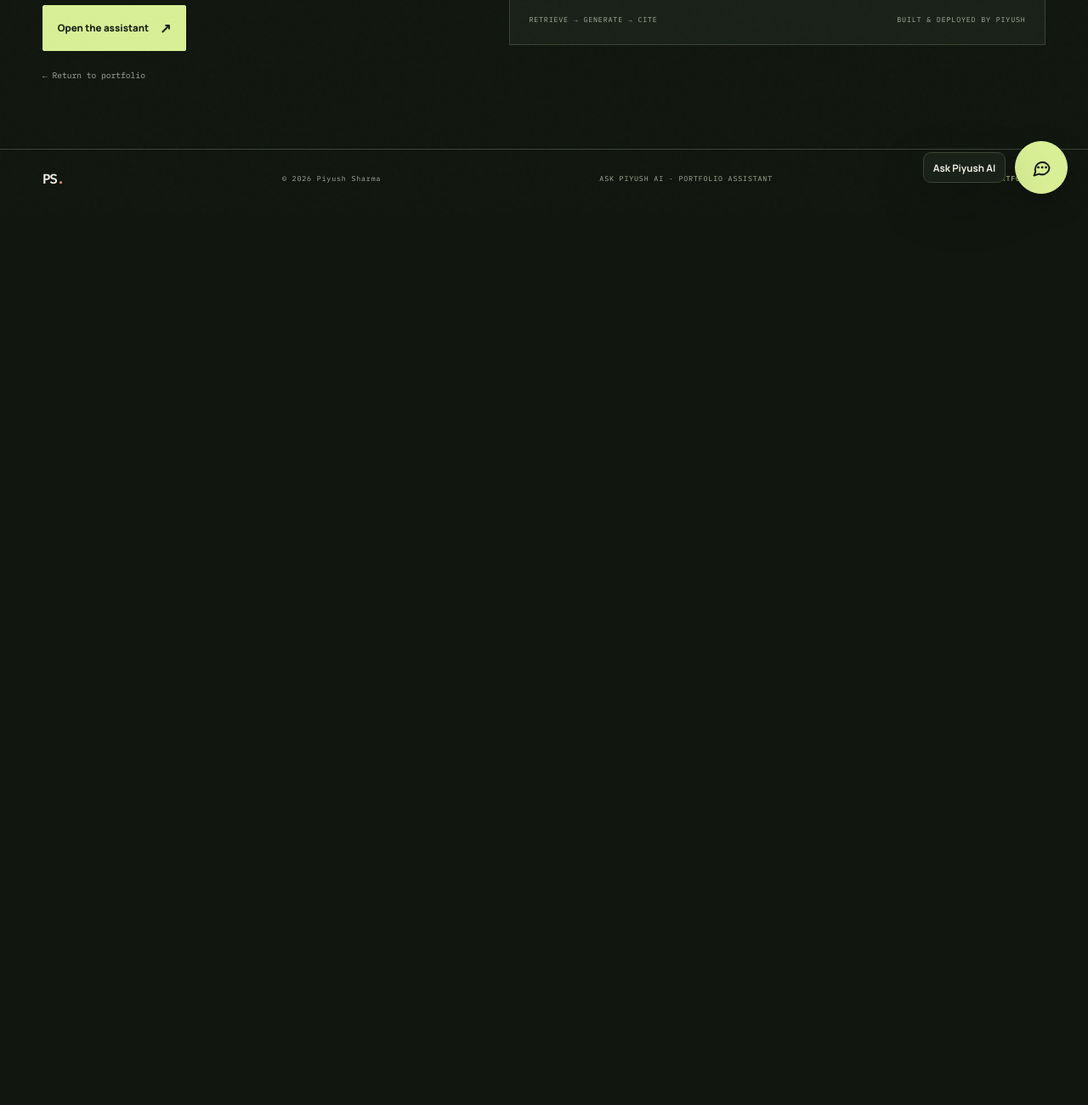
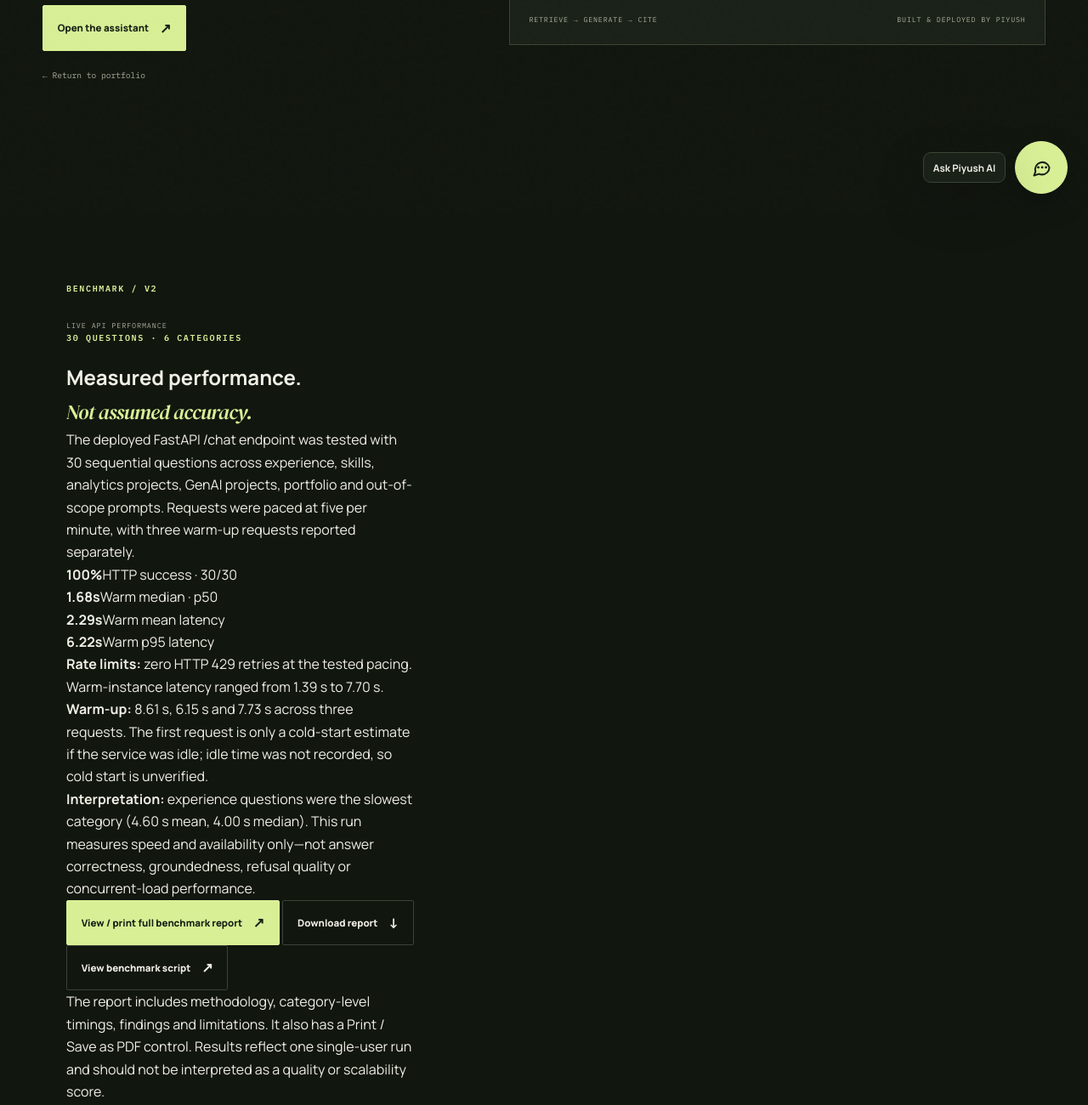
Before and after one commit to piyush0920/piyush0920.github.io, a plain HTML site: page ask-piyush-ai.html in a window 1280 px wide. Shown: the part 548-1848 px from the top of the page at 85% size. Before the commit the page ends 800 px from the top, so only its background shows below. Drawn offline with Linux system fonts and the light colour scheme.

Commit message:
Add Ask Piyush AI benchmark results to project page

```diff
--- a/ask-piyush-ai.html
+++ b/ask-piyush-ai.html
@@ -7,7 +7,7 @@
   <link rel="icon" href="assets/favicon.svg" type="image/svg+xml" />
   <link rel="preconnect" href="https://fonts.googleapis.com" /><link rel="preconnect" href="https://fonts.gstatic.com" crossorigin />
   <link href="https://fonts.googleapis.com/css2?family=DM+Serif+Display:ital@0;1&family=IBM+Plex+Mono:wght@400;500;600&family=Manrope:wght@400;500;600;700;800&display=swap" rel="stylesheet" />
-  <link rel="stylesheet" href="style.css?v=20261116-review1" />
+  <link rel="stylesheet" href="style.css?v=20261118-benchmark" />
   <link rel="canonical" href="https://piyush0920.github.io/ask-piyush-ai.html" />
   <meta name="theme-color" content="#11160f" />
   <meta property="og:title" content="Ask Piyush AI | Piyush Sharma" />
@@ -22,6 +22,31 @@
   <main id="main" class="chat-page container"><noscript><p class="notice">The assistant needs JavaScript. <a href="index.html">Read the portfolio</a> or <a href="mailto:piyushsh0920@gmail.com">contact Piyush</a>.</p></noscript>
     <div class="chat-page-copy"><p class="eyebrow">AN APPLIED AI PROJECT</p><h1>Meet <em>Ask Piyush AI.</em></h1><p>A small RAG-powered assistant that helps you explore my experience, projects, technical skills and learning path. It retrieves from a curated portfolio knowledge base before generating an answer. Questions are sent to a hosted AI service; answers may be incomplete. Use the project pages and resume to check details.</p><button class="btn primary" data-open-chat>Open the assistant <span>↗</span></button><a class="chat-back-link" href="index.html">← Return to portfolio</a></div>
     <div class="chat-page-panel"><div class="chat-page-header"><span>ASK / EXPLORE</span><span>FASTAPI · CHROMADB · GEMINI</span></div><div class="chat-prompts"><button data-open-chat data-chat-prompt="Give me a quick overview of Piyush's background and strengths."><span>01</span><strong>Give me the 60-second overview.</strong><b>↗</b></button><button data-open-chat data-chat-prompt="Which projects best demonstrate Piyush's data analytics and BI skills?"><span>02</span><strong>Show me the analytics work.</strong><b>↗</b></button><button data-open-chat data-chat-prompt="Explain the architecture of Ask Piyush AI."><span>03</span><strong>How was this assistant built?</strong><b>↗</b></button><button data-open-chat data-chat-prompt="What are Piyush's technical skills across analytics, data science and GenAI?"><span>04</span><strong>Explore the technical toolkit.</strong><b>↗</b></button></div><div class="chat-page-foot"><span>RETRIEVE → GENERATE → CITE</span><span>BUILT &amp; DEPLOYED BY PIYUSH</span></div></div>
+    <section class="section container benchmark-section" aria-labelledby="benchmark-title">
+      <div class="section-side"><p class="eyebrow">BENCHMARK / V2</p><span class="side-caption">LIVE API PERFORMANCE</span></div>
+      <div class="benchmark-content">
+        <p class="eyebrow">30 QUESTIONS · 6 CATEGORIES</p>
+        <h2 id="benchmark-title">Measured performance.<br /><em>Not assumed accuracy.</em></h2>
+        <p>The deployed FastAPI /chat endpoint was tested with 30 sequential questions across experience, skills, analytics projects, GenAI projects, portfolio and out-of-scope prompts. Requests were paced at five per minute, with three warm-up requests reported separately.</p>
+        <div class="benchmark-metrics" role="list" aria-label="Warm-instance benchmark results">
+          <div role="listitem"><strong>100%</strong><span>HTTP success · 30/30</span></div>
+          <div role="listitem"><strong>1.68<span>s</span></strong><span>Warm median · p50</span></div>
+          <div role="listitem"><strong>2.29<span>s</span></strong><span>Warm mean latency</span></div>
+          <div role="listitem"><strong>6.22<span>s</span></strong><span>Warm p95 latency</span></div>
+        </div>
+        <div class="benchmark-notes">
+          <p><strong>Rate limits:</strong> zero HTTP 429 retries at the tested pacing. Warm-instance latency ranged from 1.39 s to 7.70 s.</p>
+          <p><strong>Warm-up:</strong> 8.61 s, 6.15 s and 7.73 s across three requests. The first request is only a cold-start estimate if the service was idle; idle time was not recorded, so cold start is unverified.</p>
+          <p><strong>Interpretation:</strong> experience questions were the slowest category (4.60 s mean, 4.00 s median). This run measures speed and availability only—not answer correctness, groundedness, refusal quality or concurrent-load performance.</p>
+        </div>
+        <div class="benchmark-actions">
+          <a class="btn primary" href="assets/ask-piyush-ai-benchmark-report.html" target="_blank" rel="noreferrer">View / print full benchmark report <span>↗</span></a>
+          <a class="btn secondary" href="assets/ask-piyush-ai-benchmark-report.html" download="Ask-Piyush-AI-Benchmark-Report.html">Download report <span>↓</span></a>
+          <a class="btn secondary" href="https://github.com/piyush0920/piyush0920.github.io/blob/main/ask_piyush_ai_benchmark_v2.py" target="_blank" rel="noreferrer">View benchmark script <span>↗</span></a>
+        </div>
+        <p class="benchmark-footnote">The report includes methodology, category-level timings, findings and limitations. It also has a Print / Save as PDF control. Results reflect one single-user run and should not be interpreted as a quality or scalability score.</p>
+      </div>
+    </section>
   </main>
   <footer class="footer"><div class="container footer-inner"><a class="footer-brand" href="index.html">PS<span>.</span></a><span>© <span id="year"></span> Piyush Sharma</span><span>ASK PIYUSH AI · PORTFOLIO ASSISTANT</span><a href="index.html">PORTFOLIO ↑</a></div></footer>
   <script defer src="script.js?v=20261116-review1"></script><script defer src="chat-widget.js?v=20261116-review1"></script>
```
